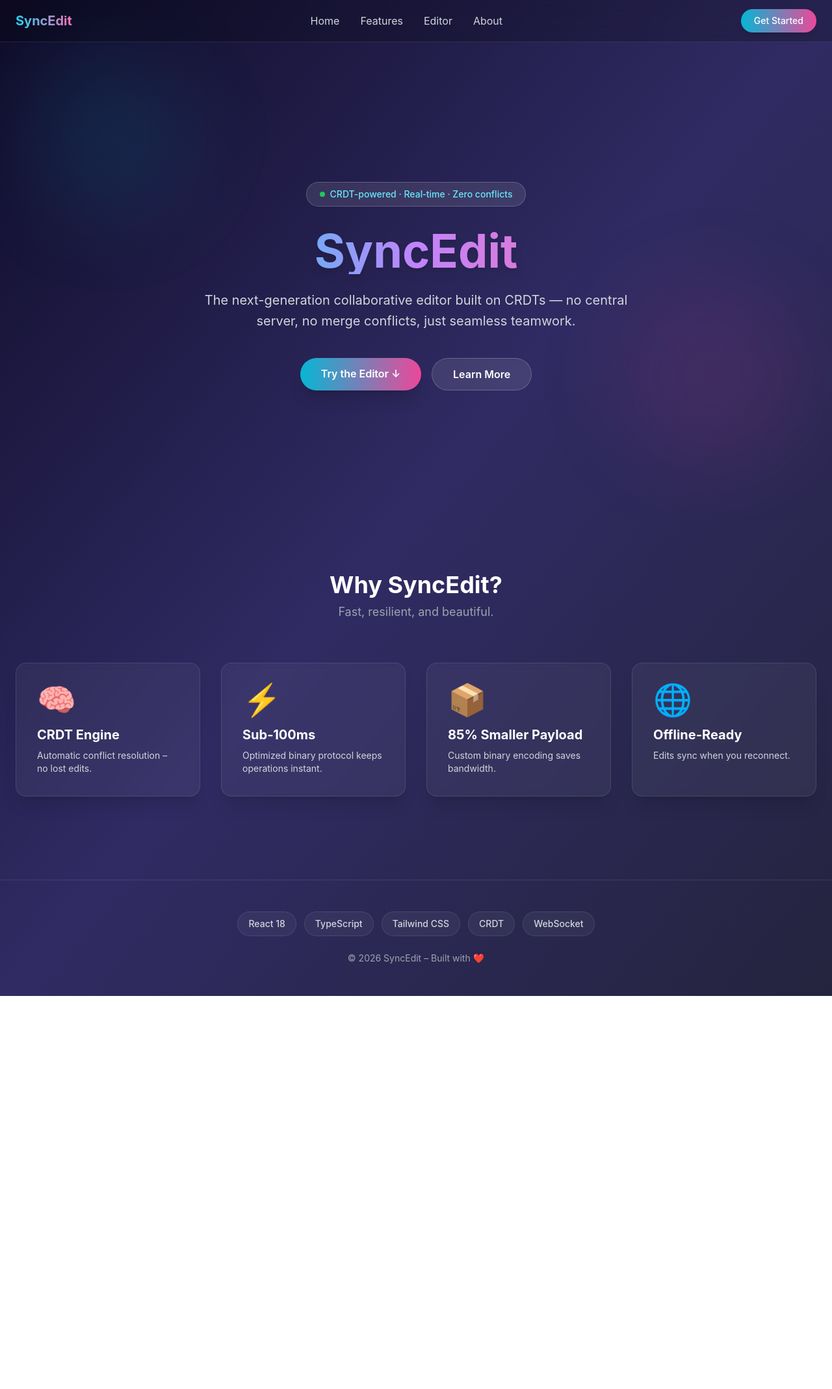
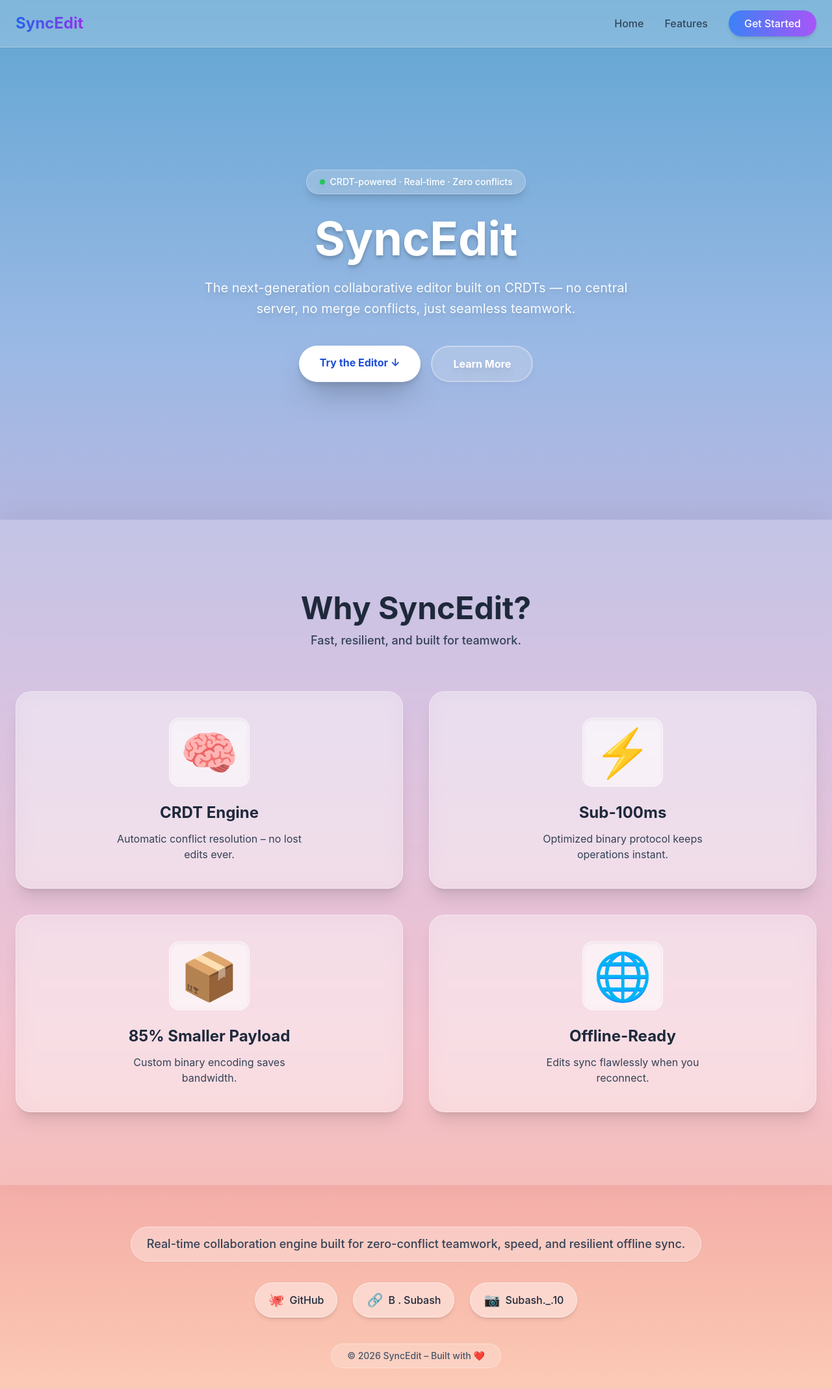
Before and after one commit to thapasubashb/-syncedit-client, a React (Vite) app: page / in a window 1280 px wide. Shown: the whole page at 65% size. Before the commit the page ends 1533 px from the top, so only its background shows below. Built offline with nearby package versions, Linux system fonts and the light colour scheme.

Commit message:
new desgin

```diff
--- a/src/App.tsx
+++ b/src/App.tsx
@@ -1,6 +1,7 @@
 import { BrowserRouter, Routes, Route } from 'react-router-dom';
 import Home from './pages/Home';
 import Features from './pages/Features';
+import About from './pages/About';
 import Editor from './pages/Editor';
 import './index.css';
 
@@ -10,6 +11,7 @@ function App() {
       <Routes>
         <Route path="/" element={<Home />} />
         <Route path="/features" element={<Features />} />
+        <Route path="/about" element={<About />} />
         <Route path="/editor" element={<Editor />} />
       </Routes>
     </BrowserRouter>
--- a/src/components/Navbar.tsx
+++ b/src/components/Navbar.tsx
@@ -2,66 +2,17 @@ import { Link } from 'react-router-dom';
 
 export default function Navbar() {
   return (
-    <nav className="fixed top-0 left-0 right-0 z-50 bg-black/20 backdrop-blur-md border-b border-white/10">
-      <div className="max-w-7xl mx-auto px-6">
-        <div className="flex items-center justify-between h-16">
-
-          {/* Logo - Left */}
-          <Link
-            to="/"
-            className="text-xl font-bold bg-gradient-to-r from-cyan-400 to-pink-400 bg-clip-text text-transparent"
-          >
-            SyncEdit
+    <nav className="fixed top-0 left-0 right-0 z-50 bg-white/20 backdrop-blur-md border-b border-white/30 shadow-sm">
+      <div className="max-w-7xl mx-auto px-6 py-4 flex items-center justify-between">
+        <Link to="/" className="text-2xl font-bold bg-gradient-to-r from-blue-600 to-purple-600 bg-clip-text text-transparent">
+          SyncEdit
+        </Link>
+        <div className="hidden md:flex items-center gap-8">
+          <Link to="/" className="text-slate-800/80 hover:text-slate-900 transition font-medium">Home</Link>
+          <Link to="/features" className="text-slate-800/80 hover:text-slate-900 transition font-medium">Features</Link>
+          <Link to="/editor" className="px-6 py-2 bg-gradient-to-r from-blue-500 to-purple-500 hover:from-blue-600 hover:to-purple-600 text-white rounded-full font-medium transition shadow-md hover:shadow-xl">
+            Get Started
           </Link>
-
-          {/* Navigation Links - Center */}
-          <div className="hidden md:flex items-center gap-8">
-            <Link
-              to="/"
-              className="text-gray-300 hover:text-white transition-colors duration-300 relative group"
-            >
-              Home
-              <span className="absolute -bottom-1 left-0 w-0 h-0.5 bg-gradient-to-r from-cyan-400 to-pink-400 transition-all duration-300 group-hover:w-full" />
-            </Link>
-            <Link
-              to="/features"
-              className="text-gray-300 hover:text-white transition-colors duration-300 relative group"
-            >
-              Features
-              <span className="absolute -bottom-1 left-0 w-0 h-0.5 bg-gradient-to-r from-cyan-400 to-pink-400 transition-all duration-300 group-hover:w-full" />
-            </Link>
-            <Link
-              to="/editor"
-              className="text-gray-300 hover:text-white transition-colors duration-300 relative group"
-            >
-              Editor
-              <span className="absolute -bottom-1 left-0 w-0 h-0.5 bg-gradient-to-r from-cyan-400 to-pink-400 transition-all duration-300 group-hover:w-full" />
-            </Link>
-            <Link
-              to="/about"
-              className="text-gray-300 hover:text-white transition-colors duration-300 relative group"
-            >
-              About
-              <span className="absolute -bottom-1 left-0 w-0 h-0.5 bg-gradient-to-r from-cyan-400 to-pink-400 transition-all duration-300 group-hover:w-full" />
-            </Link>
-          </div>
-
-          {/* Right Side - Get Started Button */}
-          <div className="flex items-center gap-4">
-            <Link
-              to="/editor"
-              className="px-5 py-2 bg-gradient-to-r from-cyan-500 to-pink-500 hover:from-cyan-600 hover:to-pink-600 text-white text-sm font-medium rounded-full transition shadow-lg hover:shadow-cyan-500/30"
-            >
-              Get Started
-            </Link>
-          </div>
-
-          {/* Mobile Menu Button */}
-          <button className="md:hidden text-white hover:text-cyan-400 transition">
-            <svg className="w-6 h-6" fill="none" stroke="currentColor" viewBox="0 0 24 24">
-              <path strokeLinecap="round" strokeLinejoin="round" strokeWidth={2} d="M4 6h16M4 12h16M4 18h16" />
-            </svg>
-          </button>
         </div>
       </div>
     </nav>
--- a/src/index.css
+++ b/src/index.css
@@ -5,11 +5,12 @@
 html { scroll-behavior: smooth; }
 body { @apply font-sans antialiased; }
 
-/* Custom scrollbar */
+/* Exact Sky Gradient from your image */
+.bg-sky-gradient {
+  background: linear-gradient(180deg, #60A5D2 0%, #9BB9E5 25%, #CDB4DB 50%, #F0B3C3 75%, #F9A786 100%);
+}
+
+/* Scrollbar styling */
 ::-webkit-scrollbar { @apply w-2; }
-::-webkit-scrollbar-track { @apply bg-gray-800; }
-::-webkit-scrollbar-thumb { @apply bg-gradient-to-b from-cyan-400 to-pink-400 rounded-full; }
-/* Underline animation for navbar links */
-.group:hover .group-hover\:w-full {
-  width: 100%;
-}
+::-webkit-scrollbar-track { @apply bg-[#CDB4DB]/30; }
+::-webkit-scrollbar-thumb { @apply bg-gradient-to-b from-[#60A5D2] to-[#F9A786] rounded-full; }
--- a/src/pages/Editor.tsx
+++ b/src/pages/Editor.tsx
@@ -3,10 +3,10 @@ import SimpleEditor from '../components/SimpleEditor';
 
 export default function Editor() {
   return (
-    <div className="min-h-screen bg-gradient-to-br from-[#0f0c29] via-[#302b63] to-[#24243e]">
+    <div className="min-h-screen bg-sky-gradient">
       <Navbar />
       <section className="pt-28 pb-12 px-6 max-w-6xl mx-auto">
-        <div className="bg-white/5 backdrop-blur-sm border border-white/10 rounded-2xl p-6 shadow-2xl">
+        <div className="glass-card rounded-2xl p-8 shadow-xl">
           <SimpleEditor clientId={1} />
         </div>
       </section>
--- a/src/pages/Home.tsx
+++ b/src/pages/Home.tsx
@@ -1,20 +1,15 @@
 import { Link } from 'react-router-dom';
 import Navbar from '../components/Navbar';
-import Footer from '../components/Footer';
 
 export default function Home() {
   return (
-    <div className="min-h-screen bg-gradient-to-br from-[#0f0c29] via-[#302b63] to-[#24243e]">
+    <div className="min-h-screen bg-sky-gradient flex flex-col">
       <Navbar />
 
-      {/* Hero */}
-      <section className="relative min-h-screen flex items-center justify-center px-6 pt-20 overflow-hidden">
-        {/* Subtle glow effects */}
-        <div className="absolute top-20 left-10 w-64 h-64 bg-cyan-500/10 rounded-full blur-3xl" />
-        <div className="absolute bottom-20 right-10 w-72 h-72 bg-pink-500/10 rounded-full blur-3xl" />
-
-        <div className="relative z-10 max-w-4xl mx-auto text-center text-white">
-          <div className="inline-flex items-center gap-2 bg-white/10 backdrop-blur-sm border border-white/20 rounded-full px-5 py-2 text-sm font-medium text-cyan-300 mb-8">
+      {/* SLIDE 1: HERO (NO DARK OVERLAY SO GRADIENT SHOWS) */}
+      <section className="relative min-h-screen flex items-center justify-center px-6 pt-24 pb-12">
+        <div className="max-w-4xl mx-auto text-center text-white drop-shadow-lg">
+          <div className="inline-flex items-center gap-2 bg-white/20 backdrop-blur-md border border-white/30 rounded-full px-5 py-2 text-sm font-medium mb-8 shadow-lg">
             <span className="relative flex h-2 w-2">
               <span className="animate-ping absolute inline-flex h-full w-full rounded-full bg-green-400 opacity-75" />
               <span className="relative inline-flex rounded-full h-2 w-2 bg-green-500" />
@@ -22,51 +17,97 @@ export default function Home() {
             CRDT-powered · Real‑time · Zero conflicts
           </div>
 
-          <h1 className="text-5xl md:text-7xl font-bold leading-tight mb-6 bg-gradient-to-r from-cyan-400 via-purple-400 to-pink-400 bg-clip-text text-transparent drop-shadow-lg">
+          <h1 className="text-5xl md:text-7xl font-bold leading-tight mb-6 drop-shadow-md text-white">
             SyncEdit
           </h1>
 
-          <p className="text-xl text-gray-300 max-w-2xl mx-auto mb-10 leading-relaxed">
+          <p className="text-xl text-white/95 max-w-2xl mx-auto mb-10 leading-relaxed drop-shadow-sm">
             The next-generation collaborative editor built on CRDTs — no central server,
             no merge conflicts, just seamless teamwork.
           </p>
 
+          {/* BUGFIX: Fixed alignment and shadow so 'Try the Editor' doesn't break */}
           <div className="flex flex-wrap justify-center gap-4">
-            <Link to="/editor" className="px-8 py-3 bg-gradient-to-r from-cyan-500 to-pink-500 hover:from-cyan-600 hover:to-pink-600 text-white font-semibold rounded-full shadow-xl hover:shadow-2xl transition hover:scale-105">
+            <Link
+              to="/editor"
+              className="px-8 py-3.5 bg-white text-blue-700 font-bold rounded-full shadow-2xl hover:shadow-3xl transition-all hover:-translate-y-1 hover:scale-105"
+            >
               Try the Editor ↓
             </Link>
-            <Link to="/features" className="px-8 py-3 bg-white/10 backdrop-blur-sm border border-white/20 hover:bg-white/20 text-white font-semibold rounded-full transition">
+            <Link
+              to="/features"
+              className="px-8 py-3.5 bg-white/20 backdrop-blur-md border-2 border-white/30 hover:bg-white/30 text-white font-bold rounded-full transition-all hover:-translate-y-1"
+            >
               Learn More
             </Link>
           </div>
         </div>
       </section>
 
-      {/* Features */}
-      <section className="max-w-7xl mx-auto px-6 py-20">
-        <div className="text-center mb-16">
-          <h2 className="text-3xl md:text-4xl font-bold text-white">Why SyncEdit?</h2>
-          <p className="text-gray-400 mt-2 text-lg">Fast, resilient, and beautiful.</p>
-        </div>
-        <div className="grid grid-cols-1 md:grid-cols-2 lg:grid-cols-4 gap-8">
-          {features.map((f, idx) => (
-            <div key={idx} className="bg-white/5 backdrop-blur-sm border border-white/10 rounded-2xl p-8 shadow-xl hover:shadow-2xl transition hover:scale-105 hover:border-cyan-500/50">
-              <div className="text-5xl mb-4">{f.icon}</div>
-              <h3 className="text-xl font-bold text-white">{f.title}</h3>
-              <p className="text-gray-300 text-sm mt-2">{f.description}</p>
-            </div>
-          ))}
+      {/* SLIDE 2: WHY SYNCEDIT? (CLEANLY SEPARATED) */}
+      <section className="relative bg-white/20 backdrop-blur-sm py-28 px-6 shadow-[0_-10px_40px_rgba(0,0,0,0.05)]">
+        <div className="max-w-7xl mx-auto">
+          <div className="text-center mb-16 relative z-10">
+            <h2 className="text-4xl md:text-5xl font-bold text-slate-800 drop-shadow-sm">Why SyncEdit?</h2>
+            <p className="text-slate-700 mt-3 text-lg font-medium">Fast, resilient, and built for teamwork.</p>
+          </div>
+
+          <div className="grid grid-cols-1 md:grid-cols-2 gap-10">
+            {features.map((f, idx) => (
+              <div
+                key={idx}
+                className="bg-white/30 backdrop-blur-lg border border-white/40 rounded-3xl p-10 text-center shadow-xl hover:shadow-2xl transition-all duration-300 hover:-translate-y-2 flex flex-col items-center"
+              >
+                <div className="text-7xl mb-6 bg-white/40 p-4 rounded-2xl backdrop-blur-sm border border-white/50 shadow-inner group-hover:scale-110 transition duration-300">
+                  {f.icon}
+                </div>
+                <h3 className="text-2xl font-bold text-slate-800 mb-3">{f.title}</h3>
+                <p className="text-slate-700 text-base max-w-xs">{f.description}</p>
+              </div>
+            ))}
+          </div>
         </div>
       </section>
 
-      <Footer />
+      {/* SLIDE 3: FOOTER & SOCIAL LINKS (SEPARATE SLIDE WITH CONTENT) */}
+      <section className="flex-grow flex flex-col justify-end bg-gradient-to-t from-white/40 to-transparent pt-16 pb-8 px-6">
+        <div className="max-w-4xl mx-auto text-center">
+
+          {/* Small 15-word project tagline */}
+          <p className="text-slate-700 text-lg font-medium mb-8 bg-white/30 backdrop-blur-md inline-block px-6 py-3 rounded-full shadow-sm border border-white/40">
+            Real-time collaboration engine built for zero-conflict teamwork, speed, and resilient offline sync.
+          </p>
+
+          {/* Socials */}
+          <div className="flex flex-wrap justify-center gap-6 mb-10">
+            <a href="https://github.com/thapasubashb" target="_blank" rel="noopener noreferrer"
+               className="flex items-center gap-2 bg-white/40 backdrop-blur-md px-5 py-3 rounded-full hover:bg-white/60 transition shadow-md border border-white/50 text-slate-800 font-medium">
+              <span className="text-xl">🐙</span> GitHub
+            </a>
+            <a href="https://www.linkedin.com/in/B-Subash" target="_blank" rel="noopener noreferrer"
+               className="flex items-center gap-2 bg-white/40 backdrop-blur-md px-5 py-3 rounded-full hover:bg-white/60 transition shadow-md border border-white/50 text-slate-800 font-medium">
+              <span className="text-xl">🔗</span> B . Subash
+            </a>
+            <a href="https://www.instagram.com/Subash._.10" target="_blank" rel="noopener noreferrer"
+               className="flex items-center gap-2 bg-white/40 backdrop-blur-md px-5 py-3 rounded-full hover:bg-white/60 transition shadow-md border border-white/50 text-slate-800 font-medium">
+              <span className="text-xl">📷</span> Subash._.10
+            </a>
+          </div>
+
+          {/* Footer text */}
+          <p className="text-slate-600 text-sm font-medium bg-white/20 backdrop-blur-sm inline-block px-6 py-2 rounded-full border border-white/30">
+            © 2026 SyncEdit – Built with ❤️
+          </p>
+        </div>
+      </section>
+
     </div>
   );
 }
 
 const features = [
-  { icon: '🧠', title: 'CRDT Engine', description: 'Automatic conflict resolution – no lost edits.' },
+  { icon: '🧠', title: 'CRDT Engine', description: 'Automatic conflict resolution – no lost edits ever.' },
   { icon: '⚡', title: 'Sub‑100ms', description: 'Optimized binary protocol keeps operations instant.' },
   { icon: '📦', title: '85% Smaller Payload', description: 'Custom binary encoding saves bandwidth.' },
-  { icon: '🌐', title: 'Offline-Ready', description: 'Edits sync when you reconnect.' },
+  { icon: '🌐', title: 'Offline-Ready', description: 'Edits sync flawlessly when you reconnect.' },
 ];
```
Also changed, not shown: src/pages/About.tsx (added, +41 -0 lines), src/pages/Features.tsx (+8 -10 lines).
